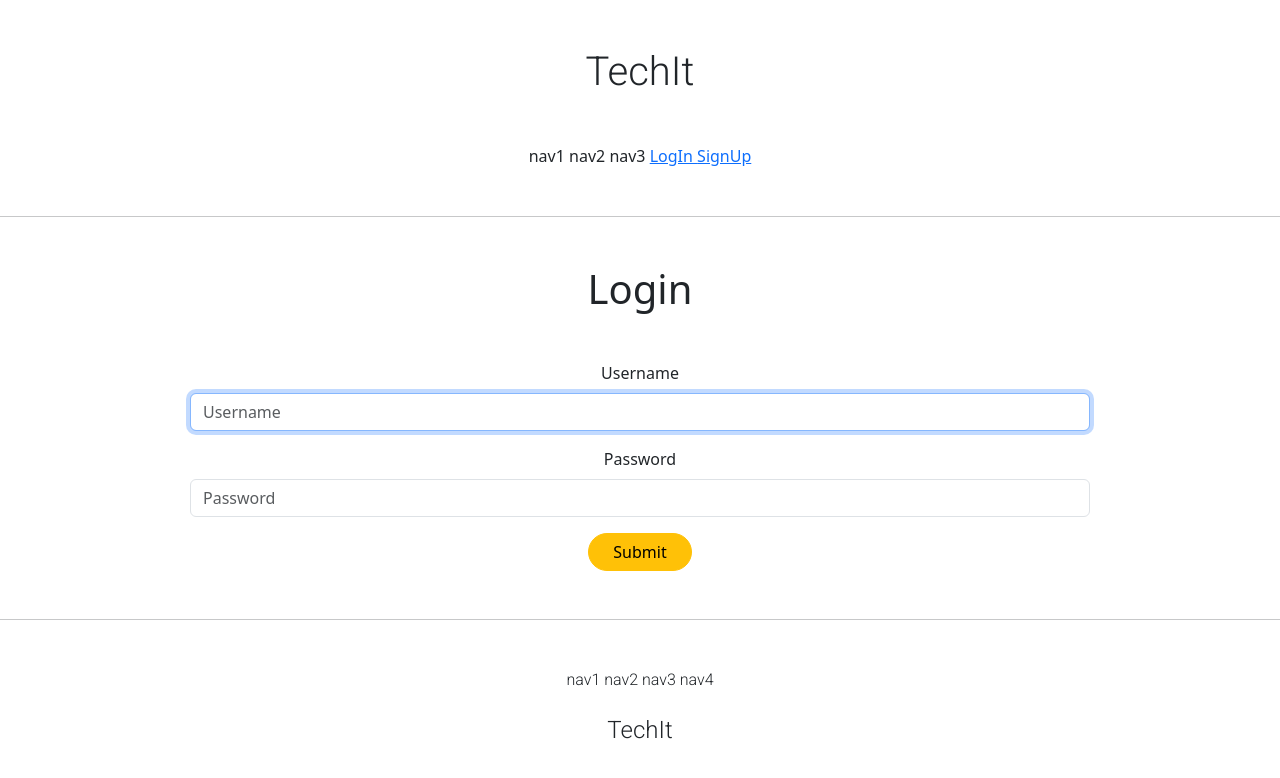
After one commit to hjbae19911/techit, a Django app: page /accounts/login/ in a window 1280 px wide. The commit adds this page. Shown: the top 778 px of the page. Run offline with Django 4.2, Linux system fonts and the light colour scheme; some libraries are stand-ins or nearby versions.

Commit message:
login template update

```diff
--- /dev/null
+++ b/accountapp/templates/accountapp/login.html
@@ -0,0 +1,31 @@
+{% extends 'base.html' %}
+
+{% load bootstrap4 %}
+
+{% block content %}
+
+
+<div class="my-5 text-center">
+
+    <div class="my-5">
+        <h1>
+            Login
+        </h1>
+    </div>
+
+    <div style="max-width: 900px; margin: auto">
+        <form action="{% url 'accountapp:login' %}" method="post">
+            {% csrf_token %}
+            {% bootstrap_form form %}
+            <button class="btn btn-warning rounded-pill px-4"
+                    type="submit">
+                Submit
+            </button>
+
+        </form>
+    </div>
+
+</div>
+
+
+{% endblock %}
--- a/accountapp/urls.py
+++ b/accountapp/urls.py
@@ -1,6 +1,6 @@
 from django.urls import path
 
-from accountapp.views import hello_world, AccountCreateView
+from accountapp.views import hello_world, AccountCreateView, AccountLoginView, AccountLogoutView
 
 app_name = "accountapp"
 
@@ -8,4 +8,6 @@ urlpatterns = [
     path('hello_world/', hello_world, name="hello_world"),
 
     path("create/", AccountCreateView.as_view(), name="create"),
+    path("login/", AccountLoginView.as_view(), name="login"),
+    path("logout/", AccountLogoutView.as_view(), name="logout"),
 ]
--- a/accountapp/views.py
+++ b/accountapp/views.py
@@ -1,5 +1,6 @@
 from django.contrib.auth.forms import UserCreationForm
 from django.contrib.auth.models import User
+from django.contrib.auth.views import LoginView, LogoutView
 from django.http import HttpResponse, HttpResponseRedirect
 from django.shortcuts import render
 from django.urls import reverse, reverse_lazy
@@ -36,3 +37,10 @@ class AccountCreateView(CreateView):
     form_class = UserCreationForm
     success_url = reverse_lazy("accountapp:hello_world")
     template_name = "accountapp/create.html"
+
+
+class AccountLoginView(LoginView):
+    template_name = "accountapp/login.html"
+
+class AccountLogoutView(LogoutView):
+    pass
--- a/templates/header.html
+++ b/templates/header.html
@@ -9,6 +9,24 @@
         <span>nav1</span>
         <span>nav2</span>
         <span>nav3</span>
-        <span>nav4</span>
+        {% if user.is_authenticated %}
+        <span>
+            <a href="{% url 'accountapp:logout' %}">
+                Logout
+            </a>
+        </span>
+        {% else %}
+        <span>
+            <a href="{% url 'accountapp:login' %}">
+                LogIn
+            </a>
+        </span>
+
+        <span>
+            <a href="{% url 'accountapp:create' %}">
+                SignUp
+            </a>
+        </span>
+        {% endif %}
     </div>
 </div>
```
